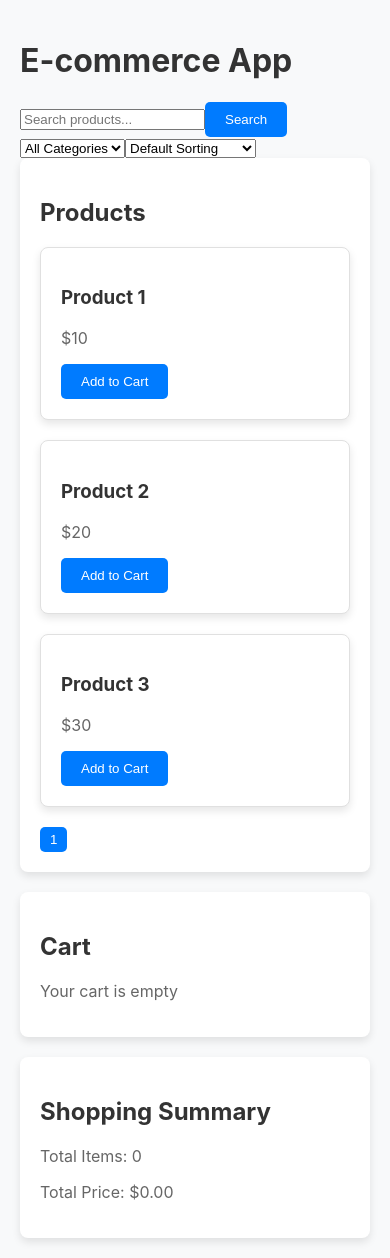
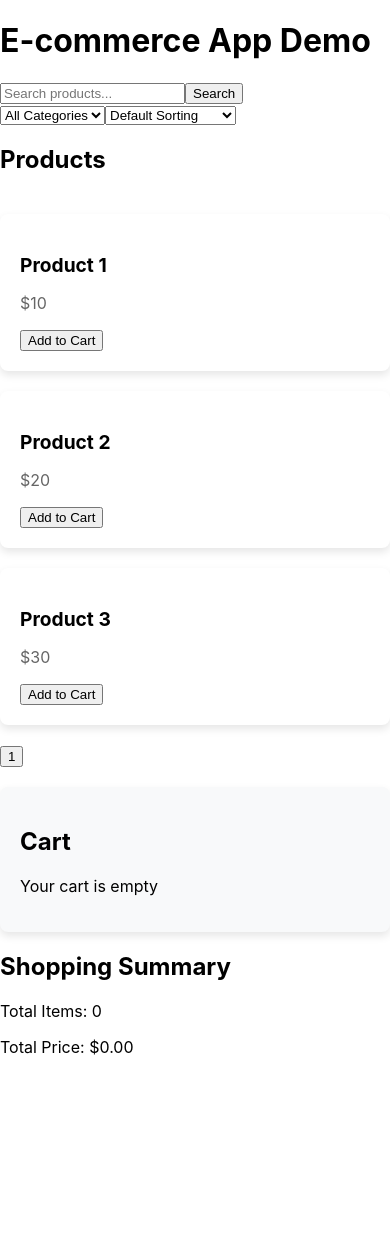
Before and after one commit to asearer/shopping-site-demo, a React (Create React App) app: page / in a window 390 px wide. After the commit the page ends 1073 px from the top, so only its background shows below. Built offline with nearby package versions, Linux system fonts and the light colour scheme.

Commit message:
On branch main  Your branch is up to date with 'origin/main'.  Changes to be committed: 	modified:   src/App.css 	modified:   src/App.js integrate bootstrap and changed overall layout

```diff
--- a/src/App.css
+++ b/src/App.css
@@ -1,86 +1,99 @@
 /* App.css */
-body {
-  background-color: #f8f9fa;
+
+/* Centered header */
+.header {
+  text-align: center;
+  padding: 20px 0;
 }
 
-.container {
-  max-width: 1200px;
-  margin: 0 auto;
-  padding: 20px;
+/* Search bar */
+.search-bar {
+  margin-bottom: 20px;
 }
 
+/* Product list */
 .product-list {
-  background-color: #fff;
-  border-radius: 8px;
-  box-shadow: 0 4px 8px rgba(0, 0, 0, 0.1);
-  padding: 20px;
-}
-
-.cart {
-  background-color: #fff;
-  border-radius: 8px;
-  box-shadow: 0 4px 8px rgba(0, 0, 0, 0.1);
-  padding: 20px;
-  margin-top: 20px;
-}
-
-.shopping-cart-summary {
-  background-color: #fff;
-  border-radius: 8px;
-  box-shadow: 0 4px 8px rgba(0, 0, 0, 0.1);
-  padding: 20px;
-  margin-top: 20px;
+  display: grid;
+  grid-template-columns: repeat(auto-fit, minmax(250px, 1fr));
+  gap: 20px;
 }
 
 .product {
   background-color: #fff;
-  border: 1px solid #e0e0e0;
+  padding: 20px;
   border-radius: 8px;
   box-shadow: 0 4px 8px rgba(0, 0, 0, 0.1);
-  padding: 20px;
-  margin-bottom: 20px;
 }
 
-button {
-  background-color: #007bff;
-  color: #fff;
-  border: none;
-  border-radius: 5px;
-  padding: 10px 20px;
-  cursor: pointer;
-  transition: background-color 0.3s ease;
+.product img {
+  max-width: 100%;
+  height: auto;
+  border-radius: 8px;
 }
 
-button:hover {
-  background-color: #0056b3;
+.product h3 {
+  font-size: 1.2rem;
+  margin-bottom: 10px;
 }
 
-button:disabled {
-  background-color: #ccc;
-  cursor: not-allowed;
-}
-
-h1, h2, h3 {
-  color: #333;
-}
-
-p {
+.product p {
   color: #666;
 }
 
-.pagination {
-  margin-top: 20px;
+/* Cart */
+.cart {
+  background-color: #f8f9fa;
+  padding: 20px;
+  border-radius: 8px;
+  box-shadow: 0 4px 8px rgba(0, 0, 0, 0.1);
 }
 
-.pagination button {
-  background-color: #007bff;
-  color: #fff;
-  border: none;
-  border-radius: 5px;
-  padding: 5px 10px;
-  margin-right: 5px;
+.cart-item {
+  margin-bottom: 10px;
 }
 
-.pagination button.active {
-  background-color: #0056b3;
+.cart-item:last-child {
+  margin-bottom: 0;
 }
+
+.cart-item img {
+  max-width: 50px;
+  height: auto;
+}
+
+.cart-item-details {
+  margin-left: 10px;
+}
+
+.cart-item-title {
+  font-weight: bold;
+}
+
+.cart-item-price {
+  color: #666;
+}
+
+/* Shopping cart summary */
+.summary {
+  margin-top: 20px;
+  background-color: #fff;
+  padding: 20px;
+  border-radius: 8px;
+  box-shadow: 0 4px 8px rgba(0, 0, 0, 0.1);
+}
+
+.summary-total {
+  font-weight: bold;
+  margin-top: 10px;
+}
+
+/* Responsive styles */
+@media (max-width: 768px) {
+  .product-list {
+    grid-template-columns: repeat(auto-fit, minmax(200px, 1fr));
+  }
+
+  .cart {
+    margin-top: 20px;
+  }
+}
--- a/src/App.js
+++ b/src/App.js
@@ -64,7 +64,7 @@ function App() {
 
   return (
     <div className="container">
-      <h1 className="mt-5 mb-3">E-commerce App</h1>
+      <h1 className="mt-5 mb-3">E-commerce App Demo</h1>
       <Search handleSearch={handleSearch} />
       <FiltersAndSorting handleFilter={handleFilter} handleSort={handleSort} />
       <div className="row">
```
